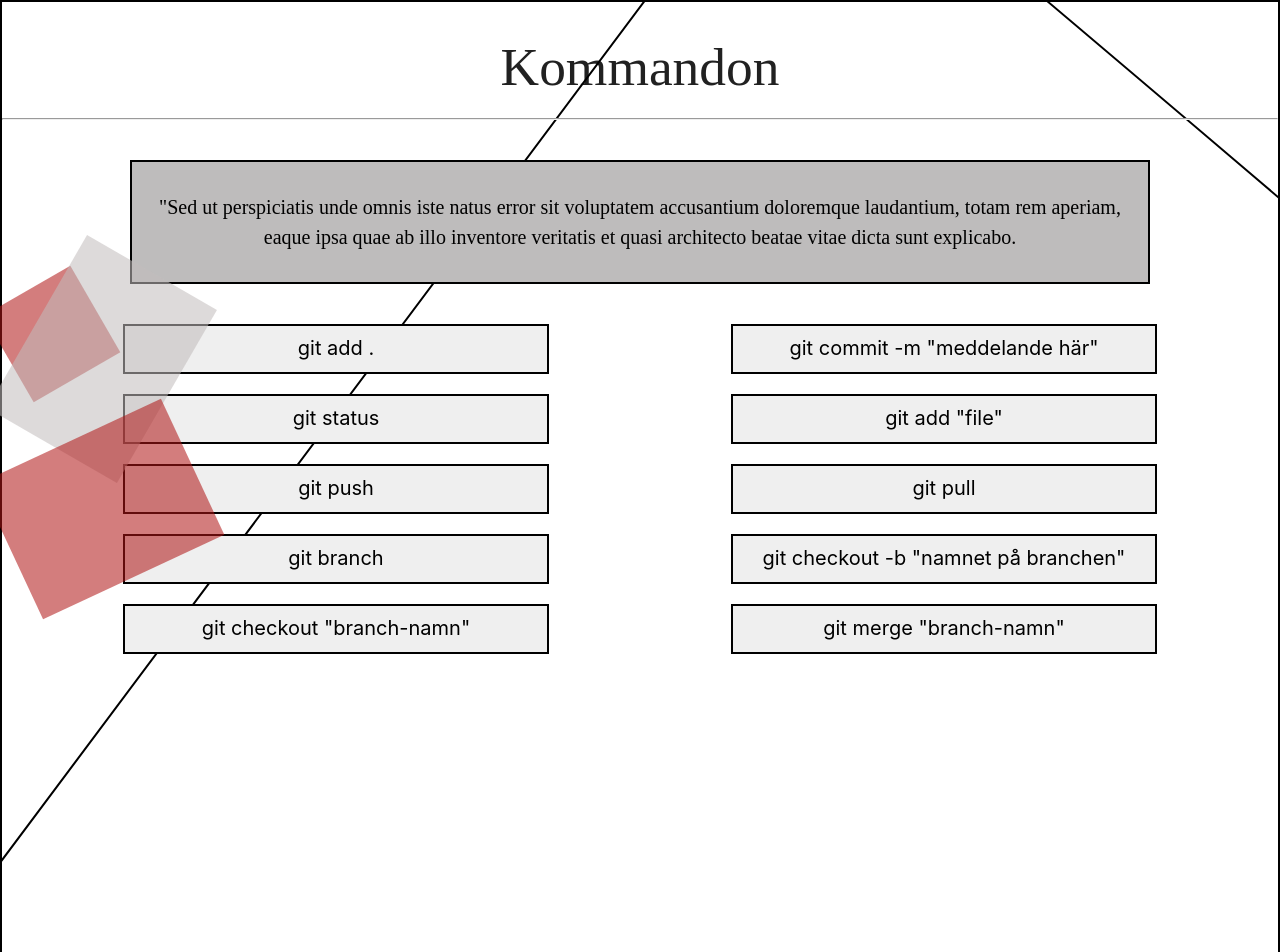
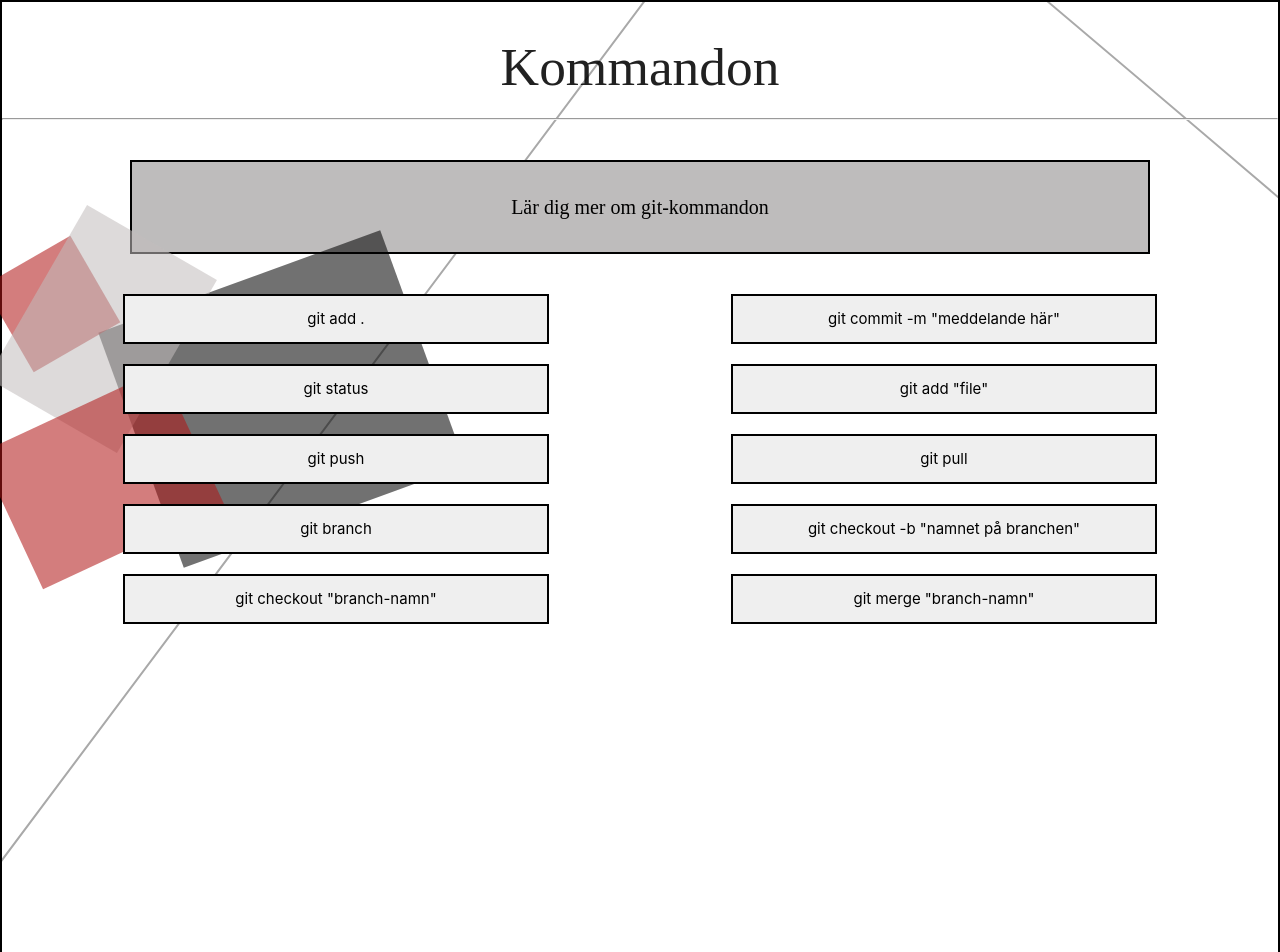
Before and after one commit to ellinorwase/how-to-git, a React (Create React App) app: page / in a window 1280 px wide. Shown: the part 1600-2552 px from the top of the page. Built offline with nearby package versions, Linux system fonts and the light colour scheme; a web font is replaced by a local one.

Commit message:
commands expl

```diff
--- a/src/App.css
+++ b/src/App.css
@@ -1,7 +1,7 @@
 .App {
   background-color: #fff;
   /* background-image: url('../src/images/Path2.png'); */
-  background-image: url('../src/images/Path1.svg');
+  background-image: url('../src/images/Path1.1.svg');
   background-repeat: no-repeat;
   background-position: center;
   /* background-attachment: scroll; */
--- a/src/components/commandDivs.js
+++ b/src/components/commandDivs.js
@@ -7,44 +7,60 @@ export class commandsDiv extends Component {
 
     this.state = {
       commandsDesc: [
-        { id: "1", command: "git add .", title: "Förklaring 1" },
+        { id: "1", command: "git add .", exp: "Förklaring 1" },
         {
           id: "2",
           command: 'git commit -m "meddelande här"',
-          title: "Förklaring 2"
+          exp: "Förklaring 2"
         },
-        { id: "3", command: "git status", title: "Förklaring 3" },
-        { id: "4", command: 'git add "file"', title: "Förklaring 4" },
-        { id: "5", command: "git push", title: "Förklaring 5" },
-        { id: "6", command: "git pull", title: "Förklaring 6" },
-        { id: "7", command: "git branch", title: "Förklaring 7" },
+        { id: "3", command: "git status", exp: "Förklaring 3" },
+        { id: "4", command: 'git add "file"', exp: "Förklaring 4" },
+        { id: "5", command: "git push", exp: "Förklaring 5" },
+        { id: "6", command: "git pull", exp: "Förklaring 6" },
+        { id: "7", command: "git branch", exp: "Förklaring 7" },
         {
           id: "8",
           command: 'git checkout -b "namnet på branchen"',
-          title: "Förklaring 8"
+          exp: "Förklaring 8"
         },
         {
           id: "9",
           command: 'git checkout "branch-namn"',
-          title: "Förklaring 9"
+          exp: "Förklaring 9"
         },
-        { id: "10", command: 'git merge "branch-namn"', title: "Förklaring 10" }
+        { id: "10", command: 'git merge "branch-namn"', exp: "Förklaring 10" }
       ]
     };
   }
 
-  render() {
-    return (
-      <div>
+  displayExplanation = (data) => {
+      // this.props.getExp(data)
+      const {getExp} = this.props
+      getExp(data);
+  };
+
+    render() {
+        return (
+            <div>
         <div className="wrapper-com2">
           <div className="wrapper-com3">
             {this.state.commandsDesc.map((commandsDesc, index) => {
               return (
-                <button className="com" key={index}>
+                <button
+                  className="com"
+                  key={index}
+                  onClick={() => this.displayExplanation(commandsDesc.exp)}
+                >
                   {commandsDesc.command}
                 </button>
               );
             })}
+            {/* <p>
+                Skriv ut här:
+            {this.state.commandsDesc.exp}
+
+            </p> */}
+
           </div>
         </div>
       </div>
--- a/src/components/commands.js
+++ b/src/components/commands.js
@@ -1,9 +1,23 @@
 import React, { Component } from "react";
 import "../css/commands.css";
 import CommandDivs from "../components/commandDivs";
+// import "../components/commandDivs";
+// import { runInThisContext } from "vm";
 
 export class commands extends Component {
+  constructor() {
+    super();
+    this.state = {
+        content: "Lär dig mer om git-kommandon"
+    };
+  }
+  setExp = (data) => {
+    this.setState({
+        content: data
+    })
+  }
   render() {
+
     return (
       <div className="wrapper-com1">
         <div id="commands2"></div>
@@ -13,22 +27,19 @@ export class commands extends Component {
           <div>
             <div className="transbox">
               <p>
-                "Sed ut perspiciatis unde omnis iste natus error sit voluptatem
-                accusantium doloremque laudantium, totam rem aperiam, eaque ipsa
-                quae ab illo inventore veritatis et quasi architecto beatae
-                vitae dicta sunt explicabo.
+                {this.state.content}
               </p>
             </div>
           </div>
         </div>
-        {/* <div className="com-sqr-1"></div> */}
+        <div className="com-sqr-1"></div>
         <div className="com-sqr-2"></div>
         <div className="com-sqr-3"></div>
         <div className="com-sqr-4"></div>
-          {/* <div className="wrapper-com3"> */}
-              <CommandDivs />
-          {/* </div> */}
-        </div>
+        {/* <div className="wrapper-com3"> */}
+        <CommandDivs getExp={this.setExp} />
+        {/* </div> */}
+      </div>
     );
   }
 }
--- a/src/css/commands.css
+++ b/src/css/commands.css
@@ -23,17 +23,15 @@
 
 .wrapper-com4{
     text-align: center;
-    /* display: flex; */
     width: 80%;
     margin-right:50px;
     margin: auto;
-    /* justify-content: space-between; */
 
 }
 
 .com{
     display: block;
-    font-size: 20px;
+    /* font-size: 20px; */
     border: 2px solid black ;
     padding: 8px;
     height:50px;
@@ -42,8 +40,7 @@
     margin: auto;
     margin-bottom: 10px;
     margin-top: 10px;
-    /* width:300px;
-    margin-left:50px; */
+    z-index: 9;
 }
 .com:hover{
     background-color: rgb(184, 184, 184);
```
Also changed, not shown: src/images/G.svg (added), src/images/Path1.1.svg (added).
